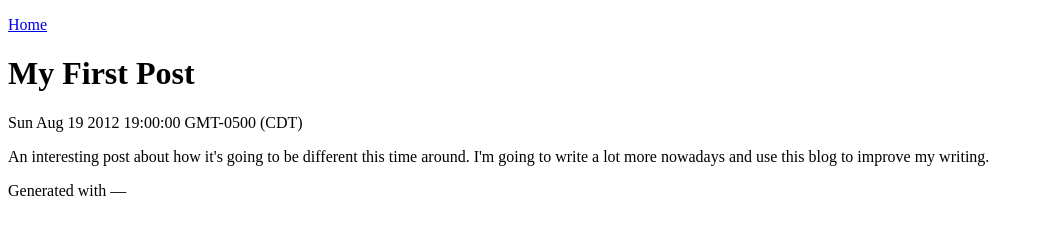
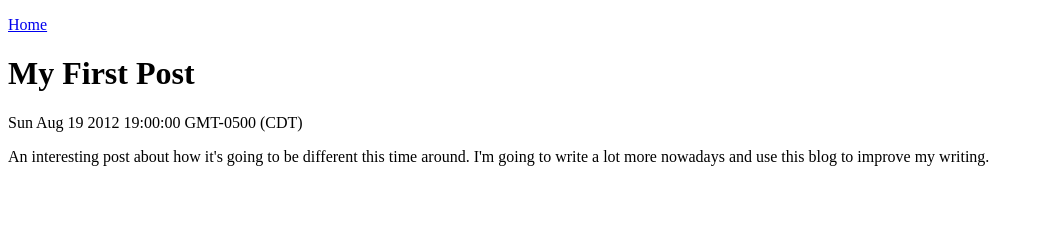
Before and after one commit to lora-reames/bst-metalsmith-demo, a plain HTML site: page posts/first-post/index.html in a window 1280 px wide. Shown: the whole page, without its empty margins (0-1040 px from the left). Drawn offline with Linux system fonts and the light colour scheme.

Commit message:
formatting change

```diff
--- a/posts/first-post/index.html
+++ b/posts/first-post/index.html
@@ -18,7 +18,6 @@
 
 
   <footer>
-    <p>Generated with  &mdash; <a href=""></a></p>
   </footer>
 </body>
 </html>
```
Also changed, not shown: posts/fourth-post/index.html (+0 -1 lines), posts/second-post/index.html (+0 -1 lines), posts/third-post/index.html (+0 -1 lines).
